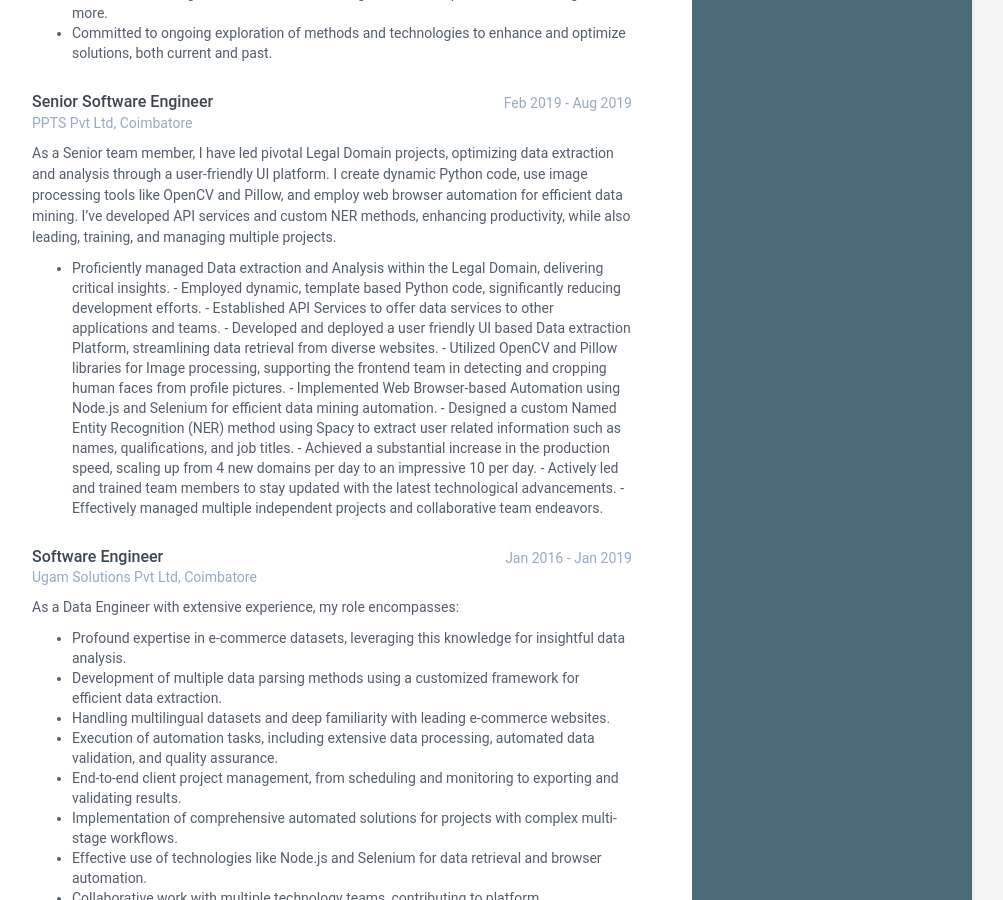
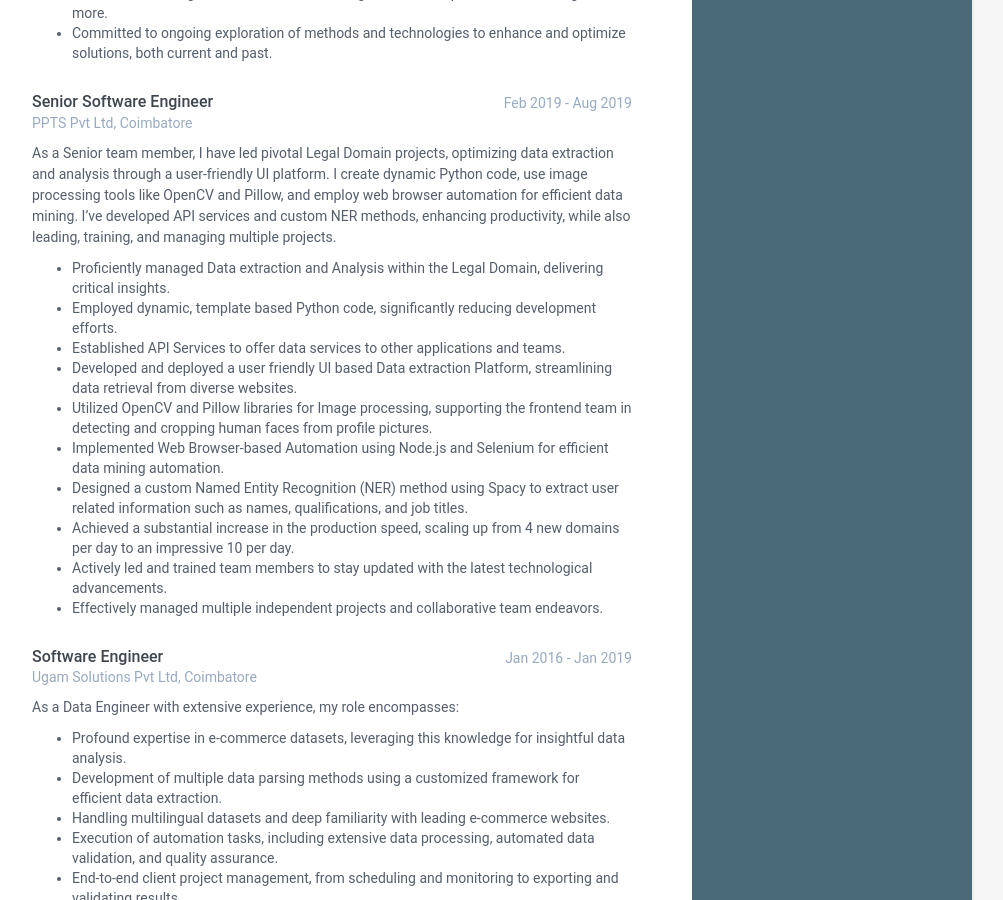
Before and after one commit to dhamodharanrk/online-cv, a Jekyll site: the page built from index.html, in a window 1280 px wide and 900 px high, scrolled down 1571 px. Shown: the whole window, without its empty margins (168-1171 px from the left). Built offline with Jekyll 4.4.1, drawn with Linux system fonts in a browser that asks for light colours.

```diff
--- a/_data/data.yml
+++ b/_data/data.yml
@@ -102,8 +102,8 @@ experiences:
   - role: Senior Software Engineer
     time: Feb 2019 - Aug 2019
     company: PPTS Pvt Ltd, Coimbatore
-    details: >+
-        As a Senior team member, I have led pivotal Legal Domain projects, optimizing data extraction and analysis through a user-friendly UI platform. I create dynamic Python code, use image processing tools like OpenCV and Pillow, and employ web browser automation for efficient data mining. I've developed API services and custom NER methods, enhancing productivity, while also leading, training, and managing multiple projects.
+    details: >
+      As a Senior team member, I have led pivotal Legal Domain projects, optimizing data extraction and analysis through a user-friendly UI platform. I create dynamic Python code, use image processing tools like OpenCV and Pillow, and employ web browser automation for efficient data mining. I've developed API services and custom NER methods, enhancing productivity, while also leading, training, and managing multiple projects.
 
         - Proficiently managed Data extraction and Analysis within the Legal Domain, delivering critical insights.
         - Employed dynamic, template based Python code, significantly reducing development efforts.
```
